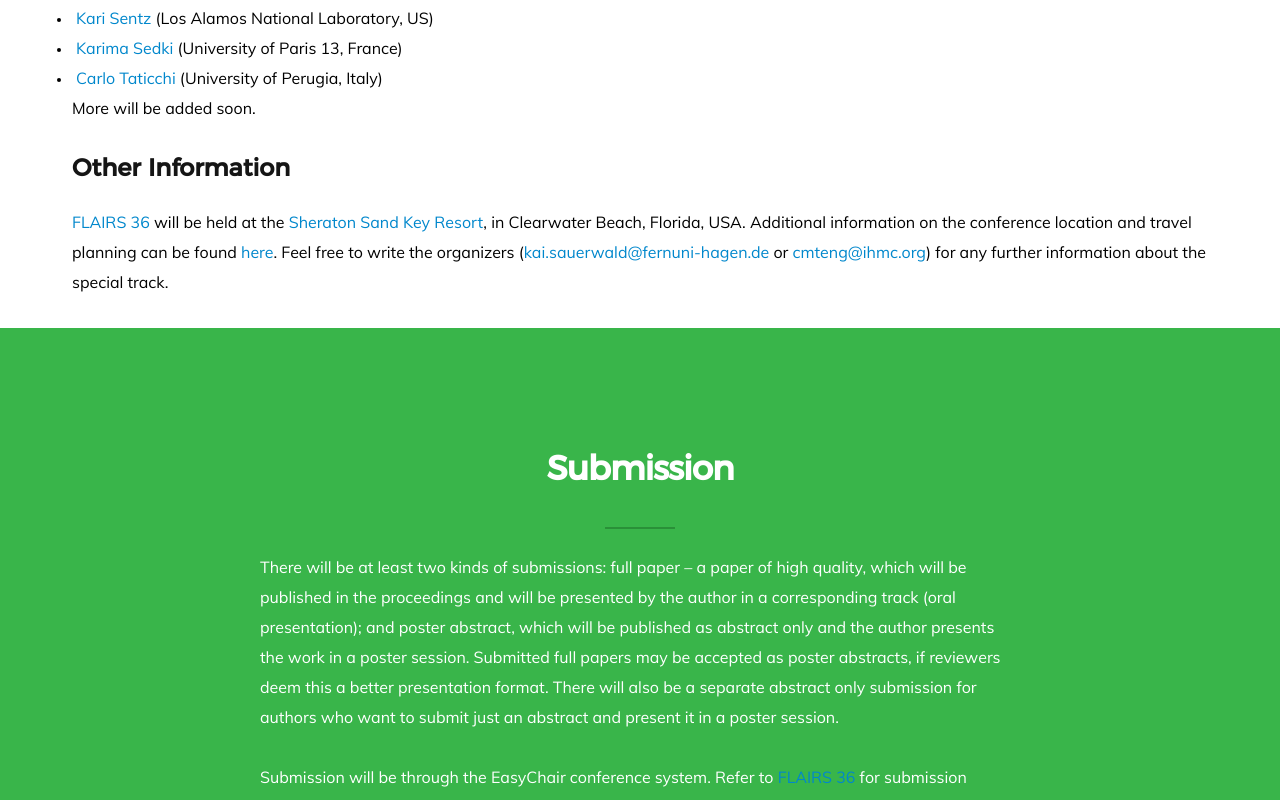
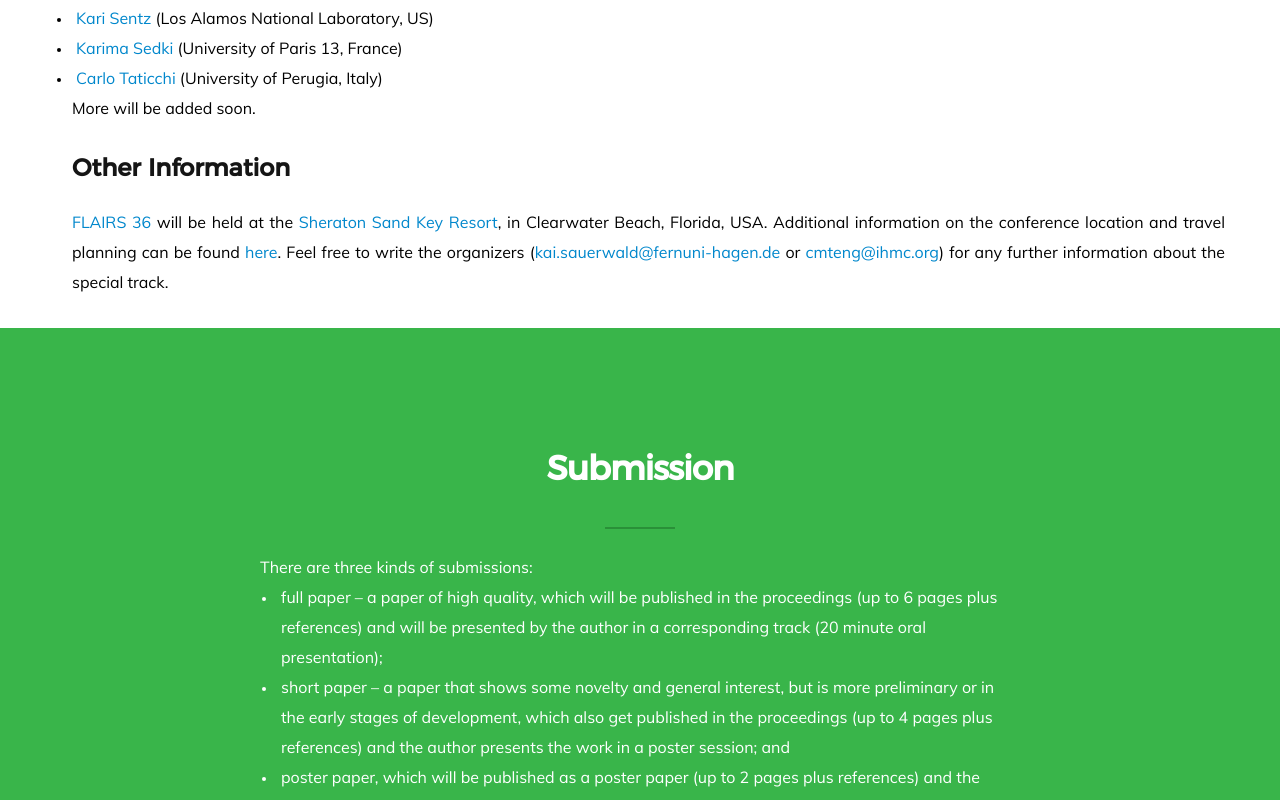
Before and after one commit to ur-flairs/ur-flairs.github.io, a plain HTML site: page 2023/index.html in a window 1280 px wide. Shown: the part 2855-3655 px from the top of the page. Drawn offline with Linux system fonts and the light colour scheme; files whose address does not match are found by name.

Commit message:
Update Submission Instructions

```diff
--- a/2023/index.html
+++ b/2023/index.html
@@ -5,7 +5,8 @@
 <html class="no-js" lang="en">
 <!--<![endif]-->
 <STYLE type="text/css">
-P.mypar {text-align: left}
+P.mypar {text-align: justify}
+DIV.mypar {text-align: justify}
 P.mypar2 {text-align: left}
 LI.mypar {text-align: left}
 a.mypar2:link { color:#ffffff; text-decoration:none; font-weight:normal; }
@@ -226,12 +227,28 @@ We expecting that submission will be possible as a PDF through the <a class="myp
 <p class="mypar">Submissions to UR'23 should be original work (i.e., not submitted, in submission, or submitted to another conference while in review).</p>-->
 <!--<p class="mypar" data-aos="fade-up">Interested authors should format their papers according to the <a class="mypar2" href="https://www.aaai.org/Publications/Templates/AuthorKit19.zip">AAAI Author Kit</a>. The papers should be original work (i.e., not submitted, in submission, or submitted to another conference while in review). -->
 
-<p class="mypar">There will be at least two kinds of submissions: full paper – a paper of high quality, which will be published in the proceedings and will be presented by the author in a corresponding track (oral presentation);
+<div class="mypar">
+There are three kinds of submissions:
+<ul>
+<li class="mypar">full paper – a paper of high quality, which will be published in the proceedings (up to 6 pages plus references) and will be presented by the author in a corresponding track (20 minute oral presentation);
+</li>
+<li class="mypar">short paper – a paper that shows some novelty and general interest, but is more preliminary or in the early stages of development, which also get published in the proceedings (up to 4 pages plus references) and the author presents the work in a poster session; and
+</li>
+<li class="mypar">poster paper, which will be published as a poster paper (up to 2 pages plus references) and the author presents the work in a poster session.
+</li>
+</ul>
+<p class="mypar">
+Submitted papers may be accepted as short papers or poster abstracts, if reviewers deem this a better presentation format.
+<!--Rejected full papers may still be accepted as short papers or posters, if reviewers found interest in the idea, but the paper quality was not sufficient to be published in full length. -->
+There will also be a separate poster only submission for authors who want to submit and present it in a poster session.
+</p>
+<!--
+There will be at least two kinds of submissions: full paper – a paper of high quality, which will be published in the proceedings and will be presented by the author in a corresponding track (oral presentation);
 and poster abstract, which will be published as abstract only and the author presents the work in a poster session.
 Submitted full papers may be accepted as poster abstracts, if reviewers deem this a better presentation format.
+There will also be a separate abstract only submission for authors who want to submit just an abstract and present it in a poster session. -->
 <!--Rejected full papers may still be accepted as poster abstracts, if reviewers found interest in the idea, but the paper quality was not sufficient to be published in full length.-->
-There will also be a separate abstract only submission for authors who want to submit just an abstract and present it in a poster session.
-</p>
+</div>
 <!--
 <p class="mypar">There are three kinds of submissions: full paper – a paper of high quality, which will be published in the proceedings (up to 6 pages) and will be presented by the author in a corresponding track (20 minute oral presentation); short paper – a paper that shows some novelty and general interest, but is more preliminary or in the early stages of development, which also get published in the proceedings (up to 4 pages) and the author presents the work in a poster session; and poster abstract, which will be published as abstract only (up to 250 words; please follow this format for the final camera-ready poster abstract) and the author presents the work in a poster session. Rejected full papers may still be accepted as short papers or poster abstracts, if reviewers found interest in the idea, but the paper quality was not sufficient to be published in full length. There will also be a separate abstract only submission for authors who want to submit just an abstract and present it in a poster session.
 </p>
@@ -242,7 +259,7 @@ There will also be a separate abstract only submission for authors who want to s
 <a class="mypar2" href="https://easychair.org/conferences/?conf=flairs33">EasyChair conference system</a>, which can also be accessed through the main <a href="http://www.flairs-33.info" class="mypar2">conference web site</a>.</p>
 -->
 <p class="mypar">
-Submission will be through the EasyChair conference system.  Refer to <a href="http://www.flairs-36.info">FLAIRS 36</a> for submission guidelines.
+Submission will be through the EasyChair conference system.  Refer to <a href="http://www.flairs-36.info">FLAIRS 36</a> for <a href="https://www.flairs-36.info/call-for-papers">submission instructions</a>.
 Authors should indicate the special track "Uncertain Reasoning" for their submissions.
 All accepted papers in the track will be published in the proceedings of FLAIRS-36 published by <a href="https://journals.flvc.org/FLAIRS/index">Florida Online Journals</a>.
 <!--Authors of accepted papers will be required to sign a form transferring copyright of their contribution to AAAI.-->
```
